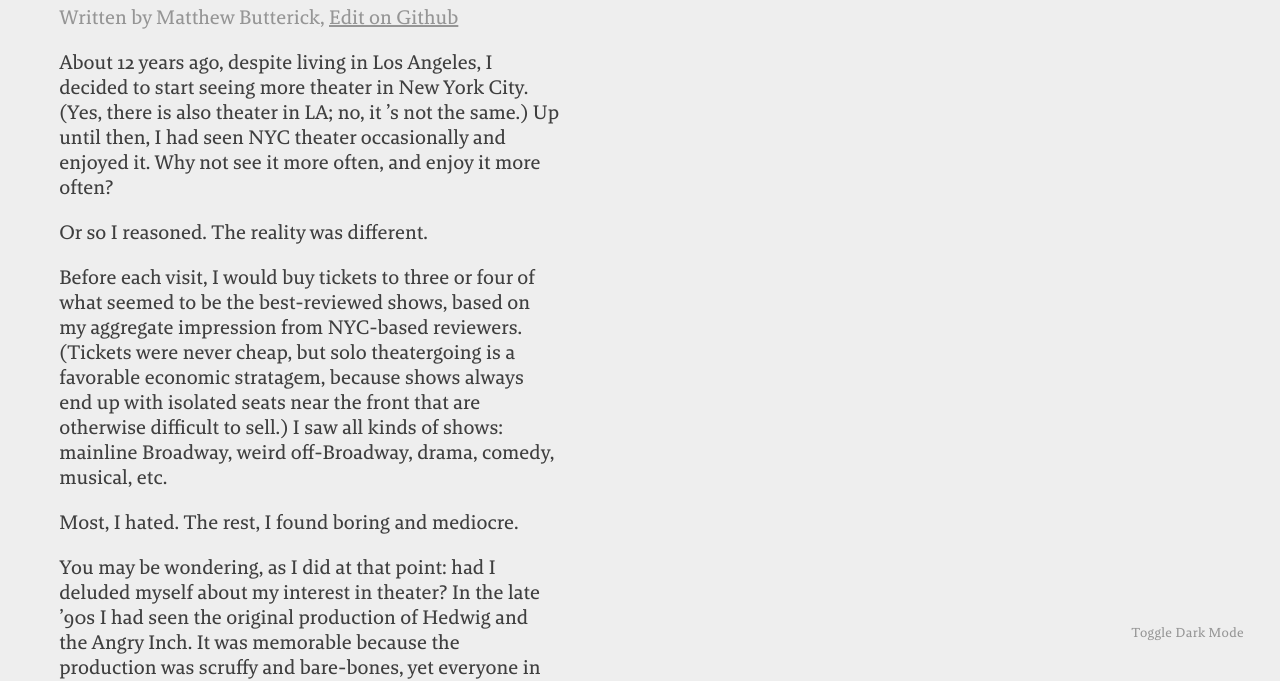
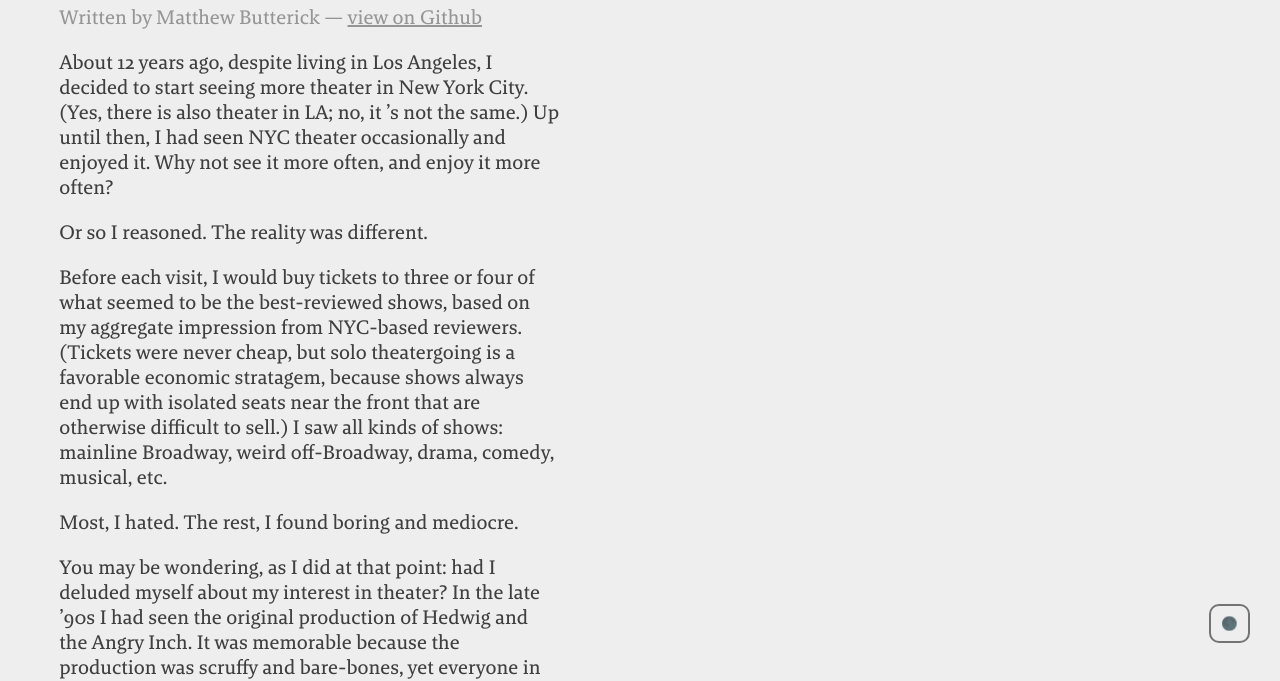
Before and after one commit to ThomasRettig/the-broadway-paradox-2, a plain HTML site: page index.html in a window 1280 px wide. Shown: the part 127-808 px from the top of the page. Drawn offline with Linux system fonts and the light colour scheme; a web font is replaced by a local one.

Commit message:
Update index.html

```diff
--- a/index.html
+++ b/index.html
@@ -49,14 +49,20 @@
 
             button {
                 cursor: pointer;
-                border: none;
-                padding-left: 0px;
+                border: 2px solid var(--text-color);
+                padding: 10px;
                 border-radius: 10px;
-                opacity: 50%;
-                font-family: var(--text-font);
-                background: none;
-                letter-spacing: 0.3px;
-                color: var(--text-color);
+                opacity: 70%;
+                font-family: emoji;
+                color: var(--background-color);
+                position: fixed;
+                bottom: 15px;
+                right: 15px;
+                background: var(--background-color);
+            }
+
+            button:hover {
+                opacity: 100%;
             }
 
             h1 {
@@ -131,12 +137,12 @@
         </script>
     </head>
     <body>
-        <button id="theme-switcher">Toggle Dark Mode</button>
+        <button id="theme-switcher">🌑</button>
         <!--Article-->
         <article>
             <h1>The Broadway Paradox</h1>
             <p class="meta">
-                Written by Matthew Butterick, <a href="https://github.com/ThomasRettig/the-broadway-paradox-2" style="color:var(--text-color);">Edit on Github</a>
+                Written by Matthew Butterick — <a href="https://github.com/ThomasRettig/the-broadway-paradox-2" style="color:var(--text-color);">view on Github</a>
             </p>
             <p>About 12 years ago, despite living in Los Angeles, I decided to start seeing more theater in New York City. (Yes, there is also theater in LA; no, it &rsquo;s not the same.) Up until then, I had seen NYC theater occasionally and enjoyed it. Why not see it more often, and enjoy it more often?</p>
             <p>Or so I reasoned. The reality was different.</p>
```
